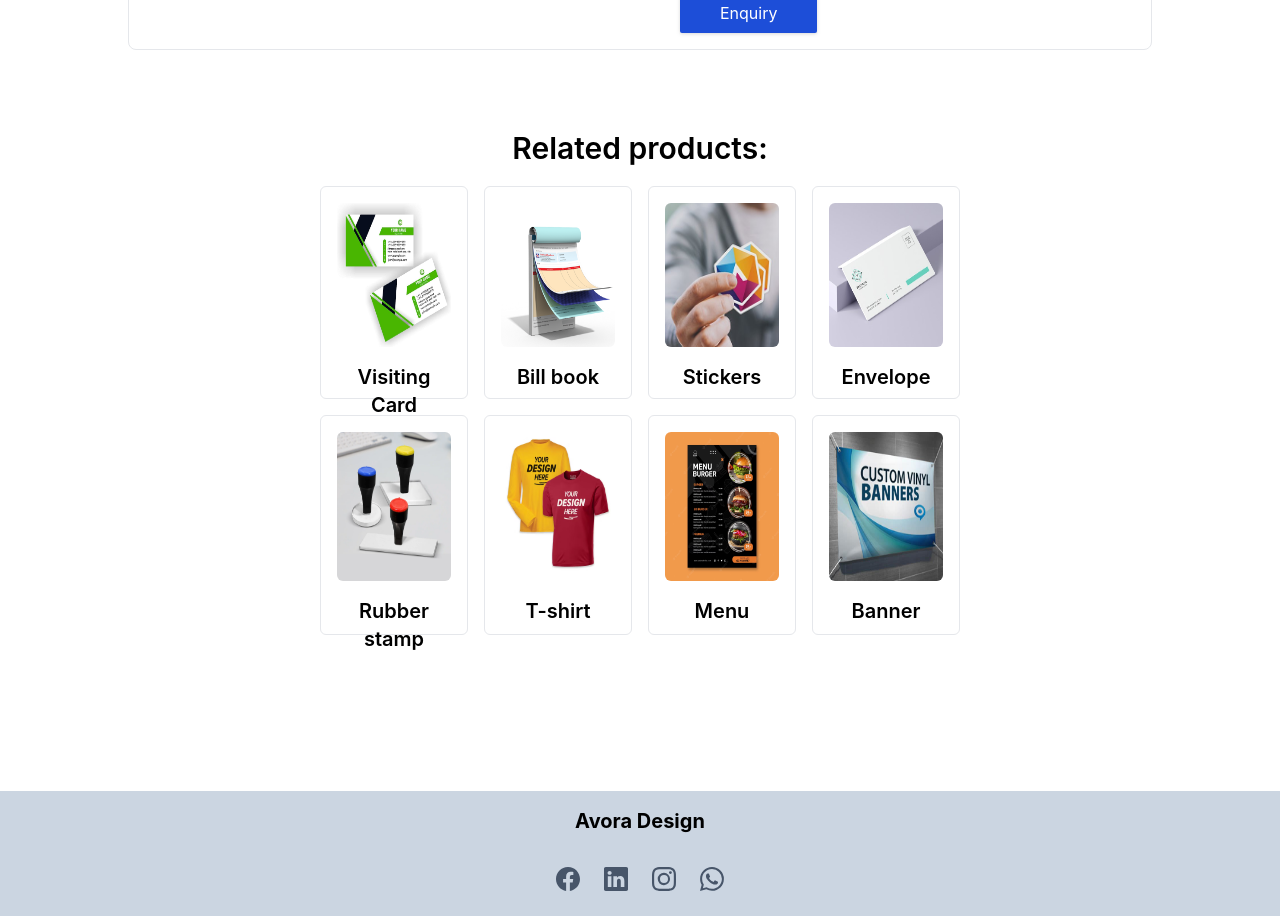
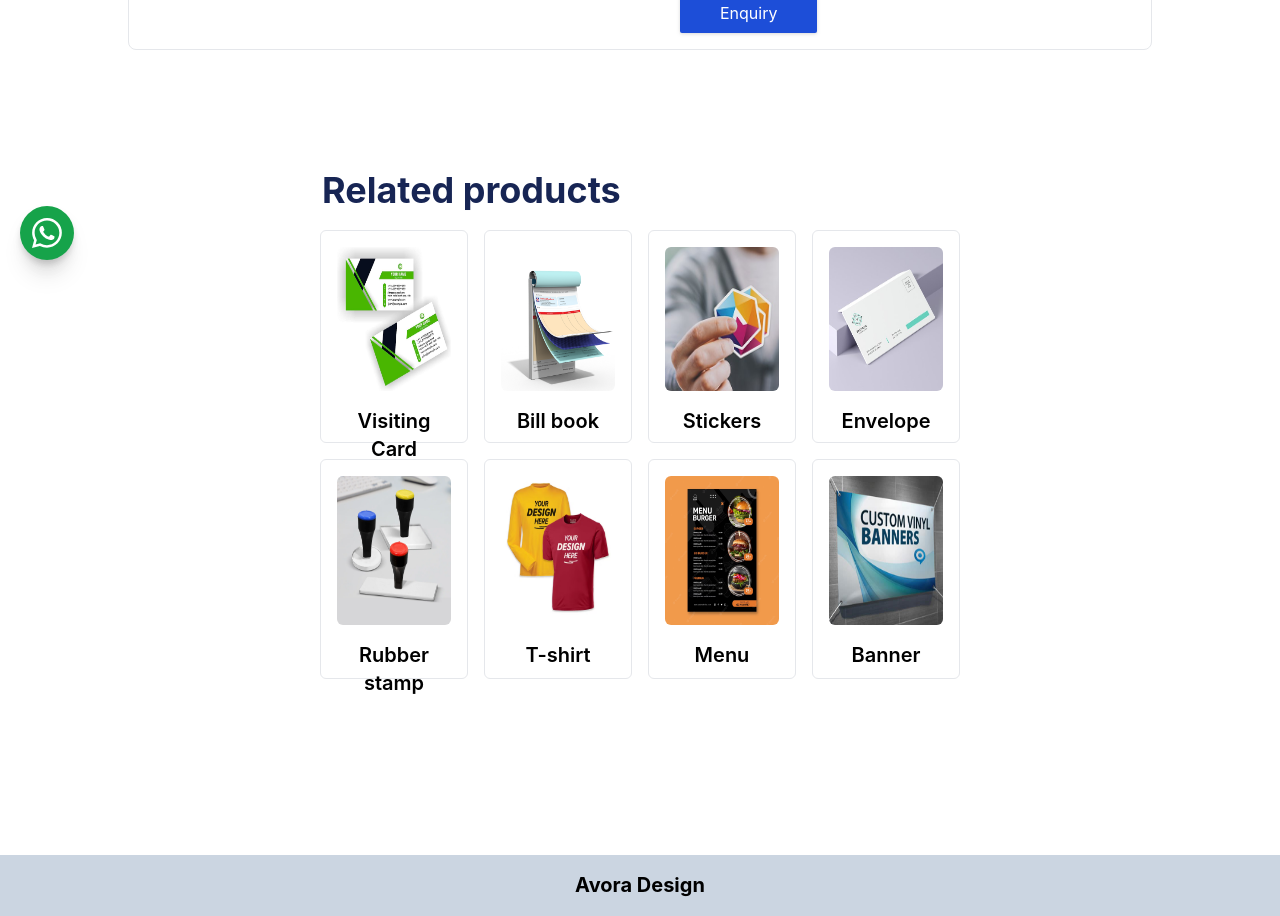
Before and after one commit to Krishna698-web/avoradesign, a React (Create React App) app: page /products/Banner in a window 1280 px wide. Shown: the part 500-1416 px from the top of the page. Built offline with nearby package versions, Linux system fonts and the light colour scheme.

Commit message:
Added whatsapp widget

```diff
--- a/src/App.css
+++ b/src/App.css
@@ -1,3 +1,9 @@
+@import url("https://fonts.googleapis.com/css2?family=Montserrat&display=swap");
+
+* {
+  scroll-behavior: smooth;
+}
+
 .App {
   text-align: center;
 }
--- a/src/App.js
+++ b/src/App.js
@@ -7,6 +7,7 @@ import Navbar from "./Components/Layout/Navbar";
 import ProductDetails from "./Components/Pages/ProductDetails";
 import Footer from "./Components/Layout/Footer";
 import Services from "./Components/Pages/Services";
+import Widget from "./Components/Layout/Widget";
 
 function App() {
   return (
@@ -19,6 +20,7 @@ function App() {
         <Route path="services" element={<Services />} />
         <Route path="/products/:productId" element={<ProductDetails />} />
       </Routes>
+      <Widget />
       <Footer />
     </div>
   );
--- a/src/Components/Cards/Card.js
+++ b/src/Components/Cards/Card.js
@@ -7,7 +7,7 @@ const Card = ({ card, onClick }) => {
   return (
     <Link to={`/products/${card.name}`}>
       <div
-        className="h-full text-center border p-4 rounded-md cursor-pointer transition"
+        className="h-full text-center p-4 border rounded-md cursor-pointer bg-white hover:drop-shadow-md transition "
         onClick={onClick}>
         <img
           src={card.src}
--- a/src/Components/Cards/CardsCollection.js
+++ b/src/Components/Cards/CardsCollection.js
@@ -2,7 +2,7 @@ import React, { useContext, useEffect } from "react";
 import Card from "./Card";
 import { CardContext } from "../Context/cardContext";
 
-const CardsCollection = ({ cards }) => {
+const CardsCollection = ({ cards, label }) => {
   const { setCard } = useContext(CardContext);
 
   const passCardHandler = (card) => {
@@ -11,7 +11,10 @@ const CardsCollection = ({ cards }) => {
   };
 
   return (
-    <div className="w-full flex justify-center py-5">
+    <div className="w-full flex flex-col justify-center items-center py-10 ">
+      <h2 className="text-left text-4xl font-bold text-blue-950 lg:w-1/2 md:w-4/5 mb-5 ml-1">
+        {label}
+      </h2>
       <div className="grid lg:grid-cols-4 md:grid-cols-3 max-sm:grid-cols-2 gap-4 lg:w-1/2 md:w-4/5">
         {cards.map((card) => (
           <Card
--- a/src/Components/Forms/ContactForm.jsx
+++ b/src/Components/Forms/ContactForm.jsx
@@ -9,24 +9,26 @@ const ContactForm = () => {
   const submitHandler = (e) => {
     e.preventDefault();
   };
+
   return (
     <Modal>
       <div
         className="absolute h-full w-full bg-slate-400 bg-opacity-25 backdrop-blur-sm"
         onClick={() => setShowModal(false)}></div>
-      <form
-        onSubmit={submitHandler}
-        className="lg:w-1/3 md:w-5/12 sm:w-10/12 max-sm:w-10/12 relative z-20 bg-white py-4 px-6 rounded-md drop-shadow-md">
-        <h1></h1>
+      <div className="lg:w-1/3 md:w-5/12 sm:w-10/12 max-sm:w-10/12 relative z-20 bg-white py-4 px-6 rounded-md drop-shadow-md">
+        <form onSubmit={submitHandler}>
+          <h1 className="ml-1 font-bold text-2xl text-blue-950">
+            Send Enquiry
+          </h1>
           <div className="mt-3">
             <Input type="text" id="name" label={"Name"} placeholder="Kamlesh" />
           </div>
           <div className="mt-3">
             <Input
-            type="number"
+              type="tel"
               id="number"
               label={"Mobile Number"}
-            placeholder="### ### ####"
+              placeholder="91#####321"
             />
           </div>
           <div className="mt-3">
@@ -54,6 +56,12 @@ const ContactForm = () => {
             className={"mx-auto block "}
           />
         </form>
+        <button
+          onClick={() => setShowModal(false)}
+          className="border py-1 px-3 rounded-md mt-2 float-right text-slate-600 text-sm">
+          Close
+        </button>
+      </div>
     </Modal>
   );
 };
--- a/src/Components/Layout/Footer.js
+++ b/src/Components/Layout/Footer.js
@@ -35,7 +35,10 @@ const Footer = () => {
           </a>
         </li>
         <li>
-          <a target="_blank" href="#" className={logoStyles}>
+          <a
+            target="_blank"
+            href="https://wa.me/+917022204986"
+            className={logoStyles}>
             <BsWhatsapp />
           </a>
         </li>
--- a/src/Components/Layout/IntroSection.js
+++ b/src/Components/Layout/IntroSection.js
@@ -4,7 +4,7 @@ import { Link } from "react-router-dom";
 const IntroSection = () => {
   return (
     <>
-      <header className="flex flex-col justify-center items-center font-bold w-full py-10 ">
+      <header className="flex flex-col justify-center items-center font-bold w-full py-10">
         <h1 className="text-slate-900 text-center lg:w-5/12 md:w-4/5 max-sm:w-10/12 text-8xl md:text-8xl sm:text-6xl max-sm:text-6xl">
           Lets talk <span className="text-blue-900">B</span>usiness with some
           creative tools&nbsp;
--- /dev/null
+++ b/src/Components/Layout/Widget.js
@@ -0,0 +1,40 @@
+import React, { useState } from "react";
+import { BsWhatsapp } from "react-icons/bs";
+import { IoMdSend } from "react-icons/io";
+import Logo from "../../Images/logo.png";
+
+const Widget = () => {
+  const [showWidget, setShowWidget] = useState(false);
+
+  return (
+    <div className="fixed bottom-10 left-5 w-1/5">
+      {showWidget && (
+        <div className="flex flex-col items-start rounded-md overflow-hidden mb-2 ml-2 bg-slate-500 shadow-2xl drop-shadow-lg transition-all">
+          <div className="flex gap-2 items-center bg-green-900 p-3 w-full">
+            <img src={Logo} alt="logo" className="h-5 w-5 rounded-full" />
+            <span className="text-white">Avora Design</span>
+          </div>
+          <div className="ml-3 pt-3">
+            <div className="flex flex-col bg-white rounded-lg p-2 mb-3">
+              Hi, there!👋 <span> Can we chat?</span>
+            </div>
+            <a
+              target="_blank"
+              href="https://wa.me/+917022204986"
+              className="flex gap-2 items-center justify-center bg-green-800 text-white mb-2 py-2 px-3 rounded-full">
+              Chat <IoMdSend />
+            </a>
+          </div>
+        </div>
+      )}
+      <button
+        className="flex gap-2 justify-center items-center p-3 rounded-full bg-green-600 text-white shadow-xl drop-shadow-lg"
+        onClick={() => setShowWidget(!showWidget)}>
+        <BsWhatsapp className="text-3xl" />
+        {/* <span className="font-semibold">Chat with us</span> */}
+      </button>
+    </div>
+  );
+};
+
+export default Widget;
--- a/src/Components/Pages/Home.js
+++ b/src/Components/Pages/Home.js
@@ -10,8 +10,7 @@ const Home = () => {
     <div className="py-20">
       <IntroSection />
       <div className="mt-20">
-        <h1 className="text-4xl font-bold text-blue-900">Products</h1>
-        <CardsCollection cards={cards} />
+        <CardsCollection cards={cards} label={"Products"} />
       </div>
     </div>
   );
--- a/src/Components/Pages/ProductDetails.js
+++ b/src/Components/Pages/ProductDetails.js
@@ -39,9 +39,8 @@ const ProductDetails = () => {
             {showModal && <ContactForm />}
           </div>
         </div>
-        <div className=" mt-20">
-          <h3 className="text-3xl font-semibold">Related products:</h3>
-          <CardsCollection cards={remainingCards} />
+        <div className="flex flex-col items-center mt-20">
+          <CardsCollection cards={remainingCards} label={"Related products"} />
         </div>
       </div>
     </div>
--- a/src/Components/Pages/Products.js
+++ b/src/Components/Pages/Products.js
@@ -6,9 +6,8 @@ const Products = () => {
   const { cards } = useContext(CardContext);
 
   return (
-    <div className="w-full py-28">
-      <h1 className="text-4xl font-bold text-blue-900">Products</h1>
-      <CardsCollection cards={cards} />
+    <div className="w-full py-20 bg-gray-50">
+      <CardsCollection cards={cards} label={"Products"} />
     </div>
   );
 };
```
Also changed, not shown: src/Images/headerImage.png (added), src/Images/logo.png (added). Lines whose indentation alone changed are shown as unchanged.
